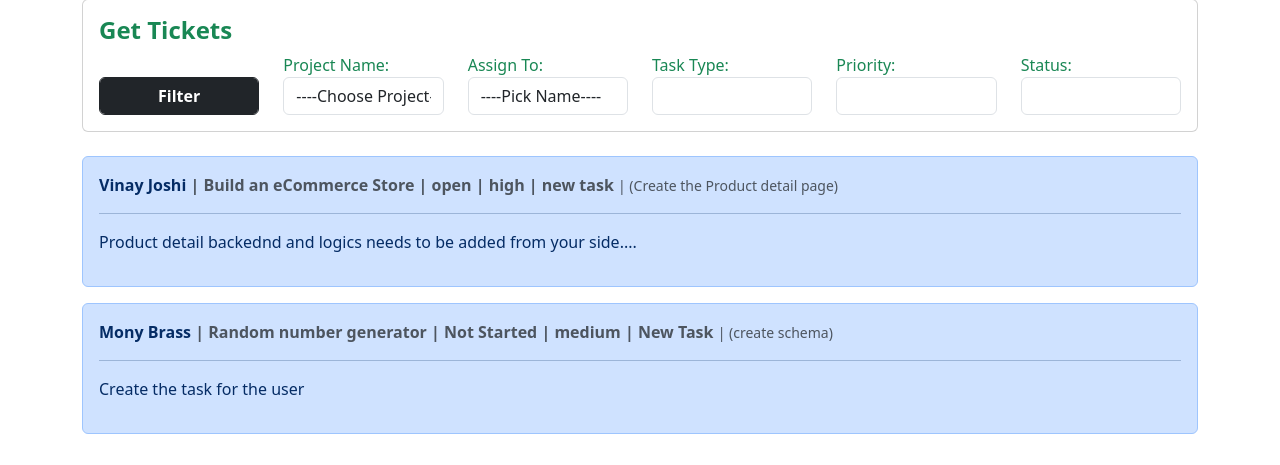
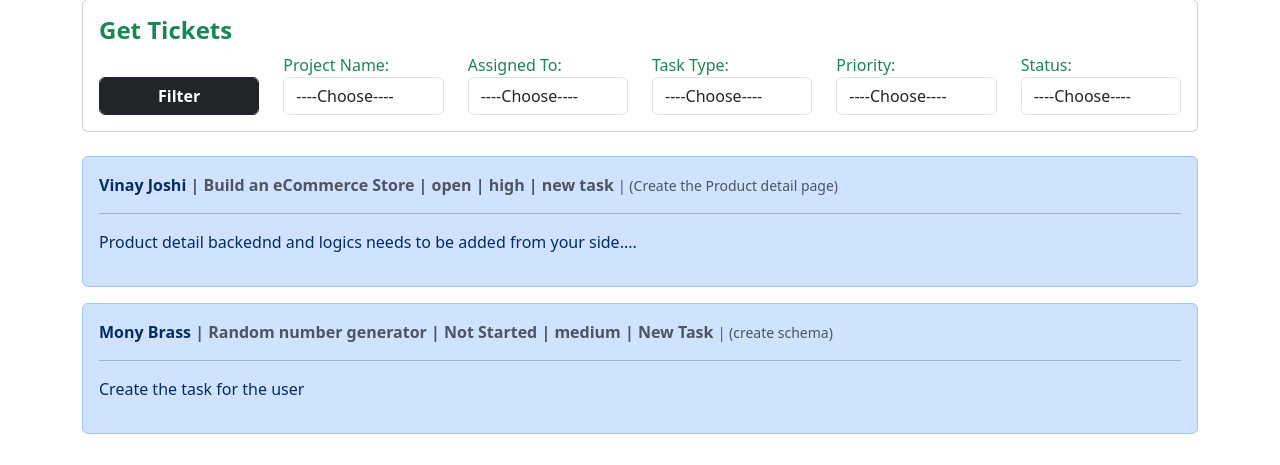
Before and after one commit to vinaycchndra/xIRA, a Django app: page /ticket/manage/ in a window 1280 px wide. Shown: the part 86-551 px from the top of the page. Run offline with Django 4.2, Linux system fonts and the light colour scheme; a user stored in the database is signed in; data comes from the database, SQL or seed files in the repository.

Commit message:
populated the filter field with choices in the manage ticket template

```diff
--- a/templates/manage_ticket.html
+++ b/templates/manage_ticket.html
@@ -6,7 +6,7 @@
     <div class="card mx-auto">
       <article class="card-body">
 		<header class="text-success"><h4><strong class="card-title">Get Tickets</strong></h4></header>
-		<form action = "#" method="POST">
+		<form action = "#" method="GET">
 				{% csrf_token %}
 				<div class="form-group row">
 
@@ -18,7 +18,7 @@
 					<div class="col form-group">
 						<label class="text-success" for="project_id">Project Name:</label>
 						<select class="form-control" name="project_id">
-						<option value="">----Choose Project----</option>
+						<option value="">----Choose----</option>
 						{% for choice in project_choice %}
 							<option value="{{choice.0}}">{{choice.1}}</option>
 						{% endfor %}
@@ -26,9 +26,9 @@
 					</div> <!-- form-group end.// -->
 
 					<div class="col form-group">
-						<label class="text-success" for="assignee_id">Assign To:</label>
-						<select class="form-control" name="assignee_id" required>
-						<option value="">----Pick Name----</option>
+						<label class="text-success" for="assignee_id">Assigned To:</label>
+						<select class="form-control" name="assignee_id">
+						<option value="">----Choose----</option>
 						{% for choice in assignee_choice %}
 							<option value="{{choice.0}}">{{choice.1}}</option>
 						{% endfor %}
@@ -37,17 +37,32 @@
 
 					<div class="col form-group">
 			            <label class="text-success" for="">Task Type:</label>
-						<input type="text" class="form-control" name="task_type">
+						<select class="form-control" name="task_type">
+						<option value="">----Choose----</option>
+						{% for choice in task_type_choice %}
+							<option value="{{choice.0}}">{{choice.1}}</option>
+						{% endfor %}
+						</select>
 					</div> <!-- form-group end.// -->
 
 					<div class="col form-group">
 			            <label class="text-success" for="">Priority:</label>
-						<input type="text" class="form-control" name="priority">
+						<select class="form-control" name="priority">
+						<option value="">----Choose----</option>
+						{% for choice in priority_choice %}
+							<option value="{{choice.0}}">{{choice.1}}</option>
+						{% endfor %}
+						</select>
 					</div> <!-- form-group end.// -->
 
 					<div class="col form-group">
 			            <label class="text-success" for="">Status:</label>
-						<input type="text" class="form-control" name="status">
+						<select class="form-control" name="status">
+						<option value="">----Choose----</option>
+						{% for choice in status_choice %}
+							<option value="{{choice.0}}">{{choice.1}}</option>
+						{% endfor %}
+						</select>
 					</div> <!-- form-group end.// -->
 
 				</div> <!-- form-row end.// -->
--- a/tickets/models.py
+++ b/tickets/models.py
@@ -14,10 +14,10 @@ priority_field = (('high', 'High'),
                   ('lowest', 'Lowest'),
                   )
 
-
+task_type_choices=(('bug', 'Bug'), ('new task', 'New Task'))
 class Task(models.Model):
     project       = models.ForeignKey(Project, on_delete=models.CASCADE)
-    task_type     = models.CharField(max_length=30, choices=(('bug', 'Bug'), ('new task', 'New Task')))
+    task_type     = models.CharField(max_length=30, choices = task_type_choices)
     short_summary = models.CharField(max_length=80)
     description   = models.TextField(max_length=500)
     assignee     = models.ForeignKey(Account, on_delete=models.CASCADE, default=1)
--- a/tickets/views.py
+++ b/tickets/views.py
@@ -5,15 +5,26 @@ from .forms import CreateTicketForm
 from django.shortcuts import get_object_or_404
 from projects.models import Project
 from .models import Task
+from .models import status_field, task_type_choices, priority_field
 
 
 def manage_ticket(request):
     if request.user.is_project_manager():
+        project_coice_tuple_list, assignee_choice_tuple_list = get_choice_fields(request.user)
+        context = {
+            'project_choice': project_coice_tuple_list,
+            'assignee_choice': assignee_choice_tuple_list,
+            'status_choice': status_field,
+            'task_type_choice': task_type_choices,
+            'priority_choice': priority_field,
+        }
         all_task = get_all_tickets_project_manager(request.user)
-        all_task = all_task.order_by('-start_date')
-        context = {
-            'tasks': all_task,
-        }
+        if len(request.GET)>0:
+            pass
+        else:
+            all_task = all_task.order_by('-start_date')
+            context['tasks'] = all_task
+
     return render(request, 'manage_ticket.html', context)
 
 
@@ -23,8 +34,6 @@ def create_ticket(request, project_id=None):
     }
     if request.user.is_project_manager():
         if request.method == 'GET':
-            print(request.method)
-            print(request.user.first_name)
             project_choice, assignee_choice = all_assignees_for_the_project(request.user, project_id)
 
             if project_choice is None:
@@ -35,7 +44,6 @@ def create_ticket(request, project_id=None):
             context['assignee_choice'] = assignee_choice
 
         elif request.method == 'POST':
-            print(request.method)
             form = CreateTicketForm(request.POST)
             context['form'] = form
             assignee_id = request.POST['assignee_id']
@@ -96,3 +104,21 @@ def get_all_tickets_project_manager(user):
             all_tickets = all_tickets.union(Task.objects.filter(project__id=projects[i].id))
         return all_tickets
     return None
+
+
+def get_choice_fields(user):
+    project_manager = ProjectManager.objects.get(project_manager__id=user.id)
+    project_choice = project_manager.get_all_project()
+    assignee_choice = set()
+    for projects in project_choice:
+        assignee_choice = assignee_choice.union(set(projects.assignees.all()))
+    project_coice_tuple_list = []
+    assignee_choice_tuple_list = []
+
+    for pr_choice in project_choice:
+        project_coice_tuple_list.append((pr_choice.id, pr_choice))
+
+    for ass_choice in assignee_choice:
+        assignee_choice_tuple_list.append((ass_choice.id, ass_choice))
+
+    return project_coice_tuple_list, assignee_choice_tuple_list
```
